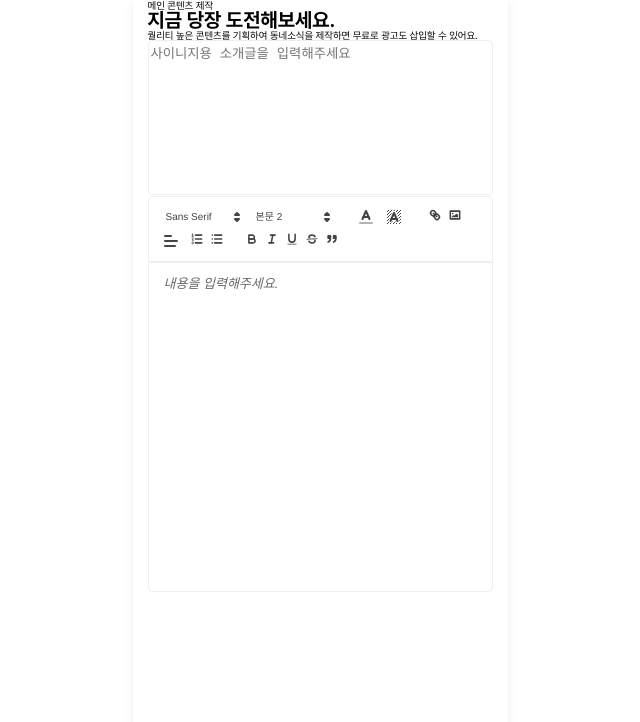
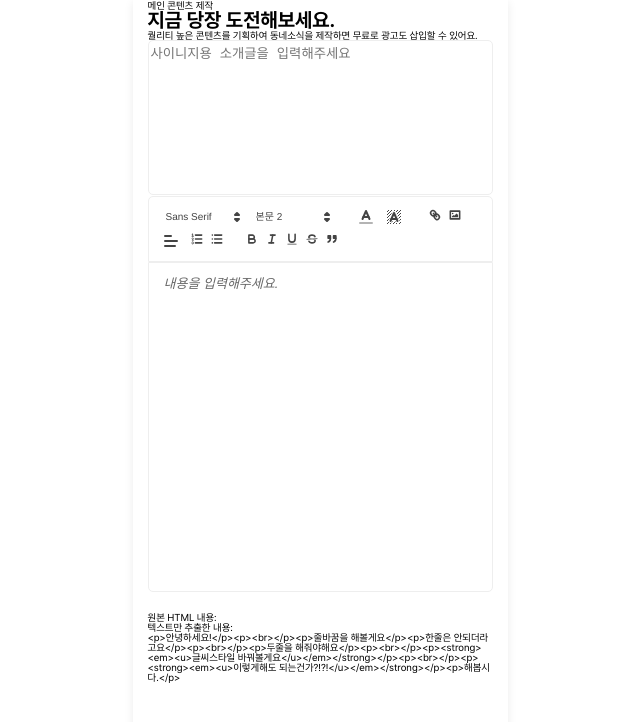
Before and after one commit to jeongeum1202/Next-Quilltest, a Next.js app: page /quill in a window 1280 px wide. Shown: the top 722 px of the page, without its empty margins (320-960 px from the left). Built offline with nearby package versions, Linux system fonts and the light colour scheme.

Commit message:
Update CustomQuillEditor.tsx

```diff
--- a/src/components/common/editor/CustomQuillEditor.tsx
+++ b/src/components/common/editor/CustomQuillEditor.tsx
@@ -1,5 +1,5 @@
 import dynamic from 'next/dynamic';
-import React, { useMemo, useRef, useState } from 'react';
+import React, { useEffect, useMemo, useRef, useState } from 'react';
 import ReactQuill from 'react-quill';
 import * as S from './styled';
 import CustomToolbar from './CustomToolBar';
@@ -26,6 +26,7 @@ const QuillWrapper = dynamic(
 
 export default function CustomQuillEditor() {
   const [contents, setContents] = useState('');
+  const [viewContent, setViewContent] = useState('');
   const quillRef = useRef<ReactQuill>(null);
   const modules = useMemo(() => {
     return {
@@ -35,7 +36,23 @@ export default function CustomQuillEditor() {
       },
     };
   }, []);
+  const handleChange = (contents: any) => {
+    setContents(contents);
+    console.log('contents:', contents);
+    console.log('view:', viewContent);
+  };
 
+  const parseString = (html: any) => {
+    console.log(html);
+    // DOM Parser를 생성합니다. 문자열로 된 데이터를 DOM Document로 변환합니다.
+    const doc = new DOMParser().parseFromString(html, 'text/html');
+    // parsed document에서 textContent를 사용하여 순수 텍스트만을 추출합니다.
+    return doc.body.innerHTML;
+  };
+
+  useEffect(() => {
+    setViewContent(() => contents.replace(/<(?!br\s*\/?>)[^>]*>/g, ''));
+  }, [contents]);
   const formats = [
     'font',
     'size',
@@ -53,9 +70,11 @@ export default function CustomQuillEditor() {
     'image',
   ];
   return (
+    <>
       <S.QuillWrapper>
         <CustomToolbar />
         <QuillWrapper
+          onChange={handleChange}
           modules={modules}
           formats={formats}
           value={contents}
@@ -64,5 +83,16 @@ export default function CustomQuillEditor() {
           placeholder="내용을 입력해주세요."
         />
       </S.QuillWrapper>
+      <div>
+        <p>원본 HTML 내용:</p>
+        <div dangerouslySetInnerHTML={{ __html: parseString(contents) }}></div>
+        <p>텍스트만 추출한 내용:</p>
+        <div>
+          {parseString(
+            '<p>안녕하세요!</p><p><br></p><p>줄바꿈을 해볼게요</p><p>한줄은 안되더라고요</p><p><br></p><p>두줄을 해줘야해요</p><p><br></p><p><strong><em><u>글씨스타일 바꿔볼게요</u></em></strong></p><p><br></p><p><strong><em><u>이렇게해도 되는건가?!?!</u></em></strong></p><p>해봅시다.</p>'
+          )}
+        </div>
+      </div>
+    </>
   );
 }
```
Lines whose indentation alone changed are shown as unchanged.
